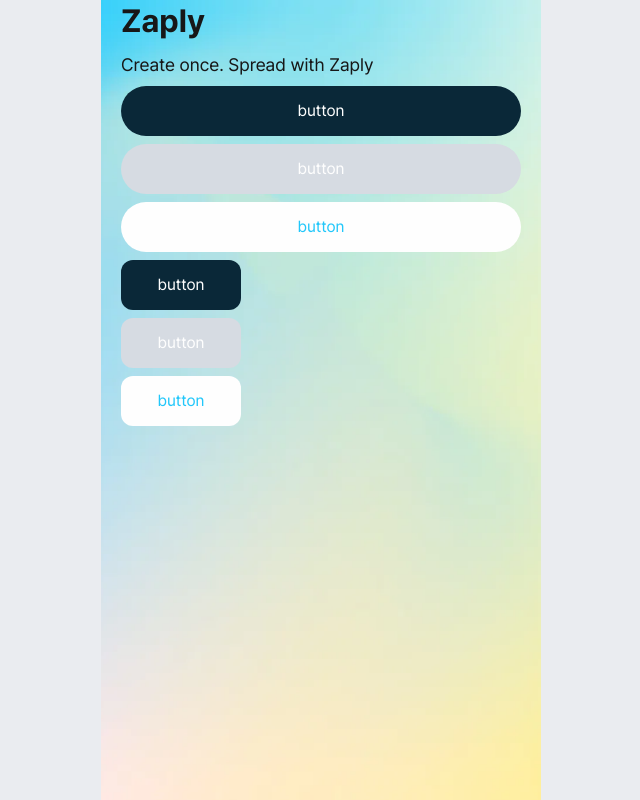
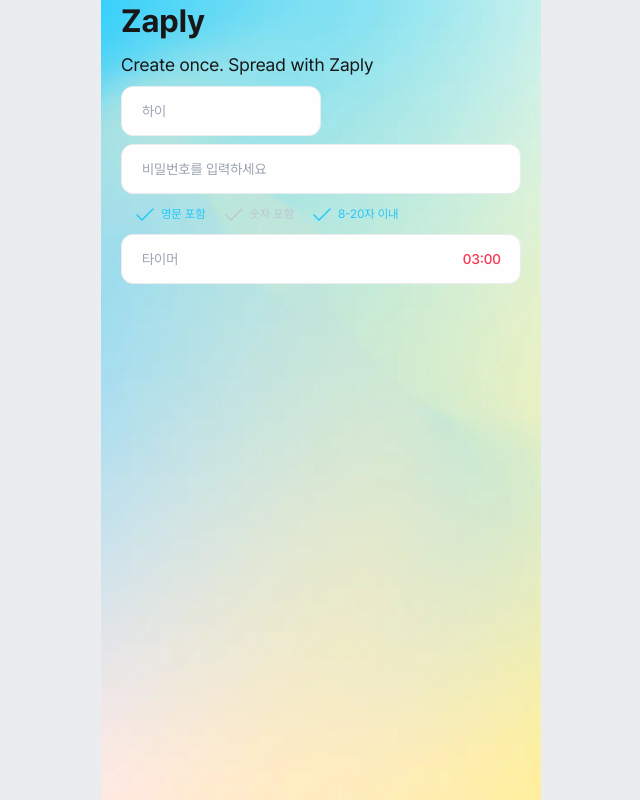
Before and after one commit to youth-o/Zaply-client, a Next.js app: page / in a window 1280 px wide. Shown: the whole page, without its empty margins (319-959 px from the left). Built offline with nearby package versions, Linux system fonts and the light colour scheme.

Commit message:
feat: input 컴포넌트 제작

```diff
--- a/src/app/page.tsx
+++ b/src/app/page.tsx
@@ -1,25 +1,22 @@
 import { Container } from "@/components";
-import { Button } from "@/components/ui/button";
+import { Input } from "@/components/common/input/input";
 
 export default function Home() {
+  const passwordChecks = [
+    { label: "영문 포함", isChecked: true },
+    { label: "숫자 포함", isChecked: false },
+    { label: "8-20자 이내", isChecked: true },
+  ];
+
   return (
     <Container className="bg-center bg-cover bg-main">
       <div className="flex flex-col gap-10">
         <div className="flex flex-col gap-2">
           <h1 className="text-h1">Zaply</h1>
           <p className="text-b1R">Create once. Spread with Zaply</p>
-          <Button variant="active">button</Button>
-          <Button variant="deactive">button</Button>
-          <Button variant="subAction">button</Button>
-          <Button variant="active" size="sm">
-            button
-          </Button>
-          <Button variant="deactive" size="sm">
-            button
-          </Button>
-          <Button variant="subAction" size="sm">
-            button
-          </Button>
+          <Input placeholder="하이" type="check" className="w-[200px]" />
+          <Input type="check" placeholder="비밀번호를 입력하세요" checkItems={passwordChecks} />
+          <Input type="timer" placeholder="타이머" />
         </div>
       </div>
     </Container>
--- /dev/null
+++ b/src/components/common/input/input.tsx
@@ -0,0 +1,58 @@
+import * as React from "react";
+import { cn } from "@/lib/utils";
+import { CheckIcon } from "@/components/icons";
+
+type CheckItem = {
+  label: string;
+  isChecked: boolean;
+};
+
+const Input = React.forwardRef<
+  HTMLInputElement,
+  React.ComponentProps<"input"> & {
+    type?: "text" | "check" | "timer";
+    timerText?: string;
+    checkItems?: CheckItem[];
+  }
+>(({ className, type = "text", placeholder, timerText, checkItems = [], ...props }, ref) => {
+  return (
+    <div className="relative w-full">
+      <input
+        type={type === "check" ? "text" : type}
+        className={cn(
+          "flex h-[50px] w-full px-5 py-[14px] outline-none bg-grayscale-100 border border-grayscale-300 rounded-[12px] text-[14px] font-medium text-grayscale-800 placeholder:text-grayscale-600 placeholder:font-normal placeholder:text-b3R focus:border-grayscale-700",
+          className
+        )}
+        placeholder={placeholder}
+        ref={ref}
+        {...props}
+      />
+
+      {type === "check" && checkItems.length > 0 && (
+        <div className="flex flex-wrap gap-4 items-center mt-2 pl-3">
+          {checkItems.map((item, index) => (
+            <div key={index} className="flex gap-1 items-center">
+              <CheckIcon stroke={item.isChecked ? "#22C7FA" : "#BDC5D0"} />
+              <p
+                className={cn(
+                  "!text-b4R",
+                  item.isChecked ? "text-blue-700" : "text-grayscale-500"
+                )}>
+                {item.label}
+              </p>
+            </div>
+          ))}
+        </div>
+      )}
+
+      {type === "timer" && (
+        <div className="absolute right-5 top-1/2 -translate-y-1/2 text-b3M text-redscale-700">
+          {timerText ?? "03:00"}
+        </div>
+      )}
+    </div>
+  );
+});
+Input.displayName = "Input";
+
+export { Input };
```
Also changed, not shown: src/components/common/button/button.tsx (renamed from src/components/ui/button.tsx), src/components/common/button/index.tsx (deleted).
